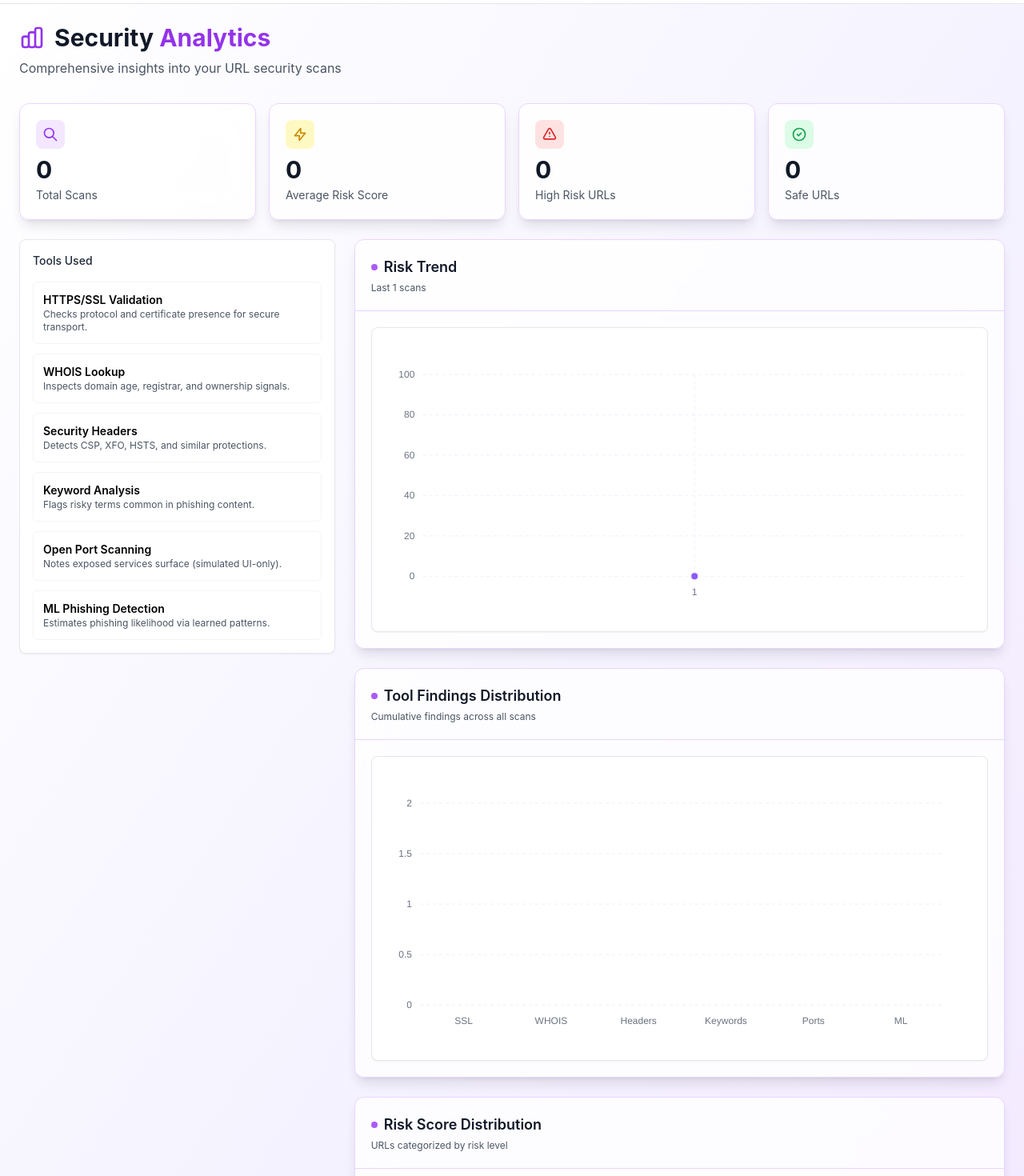
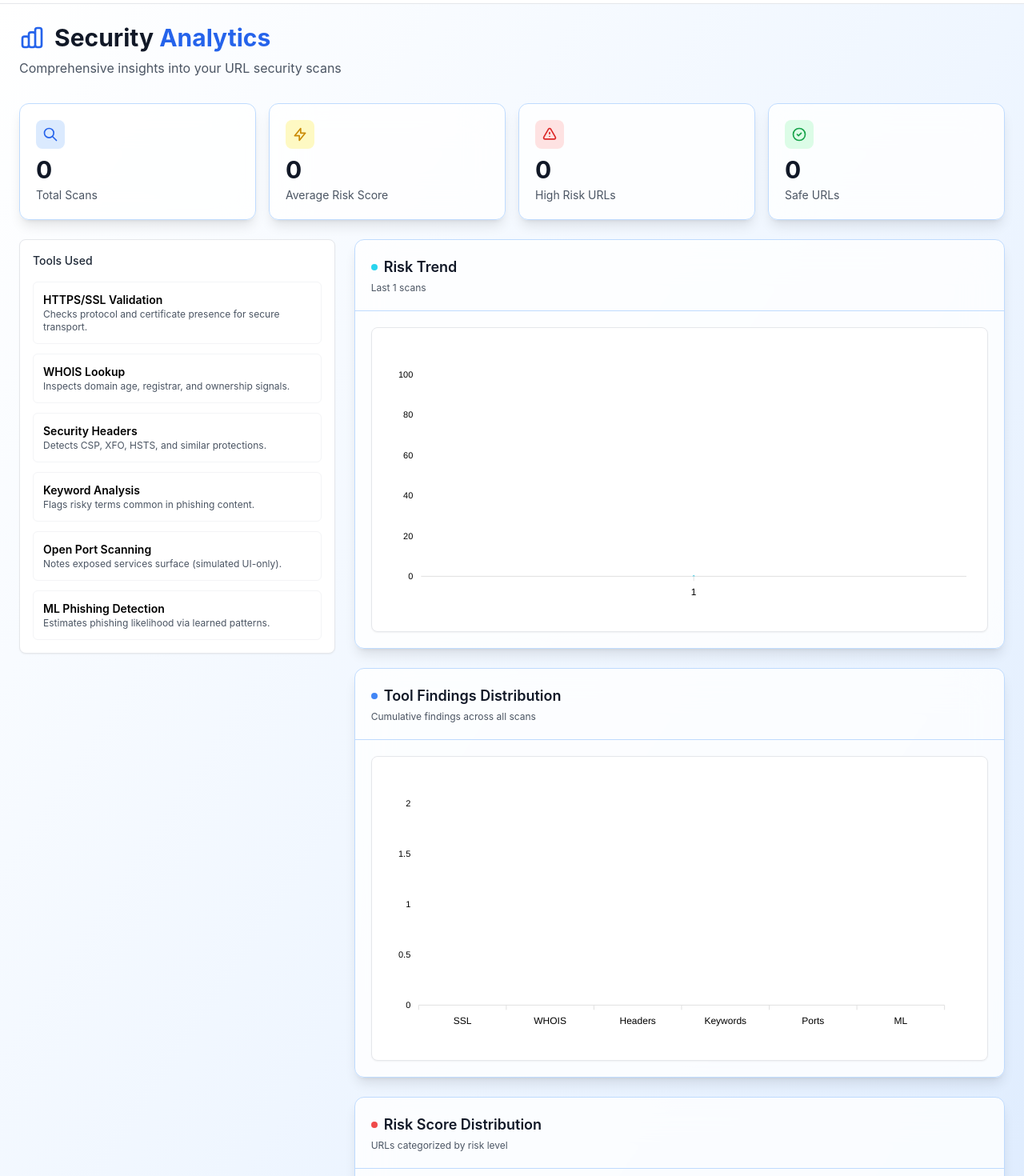
Before and after one commit to Sahana1255/url-checker, a React (Vite) app in the folder frontend/: page /statistics in a window 1280 px wide. Shown: the part 60-1530 px from the top of the page at 80% size. Built offline with nearby package versions, Linux system fonts and the light colour scheme.

Commit message:
statistics

```diff
--- a/frontend/src/pages/Statistics.jsx
+++ b/frontend/src/pages/Statistics.jsx
@@ -14,7 +14,7 @@ function Statistics() {
     [last, history.length]
   );
 
-  // Risk trend line - Updated colors for new primary color
+  // Risk trend line - Updated colors for neon theme
   const riskSeries = useMemo(
     () => [{ name: "Risk", data: last.map((e) => (Number.isFinite(e.riskScore) ? e.riskScore : 0)) }],
     [last]
@@ -23,14 +23,13 @@ function Statistics() {
     () => ({
       chart: {
         toolbar: { show: false },
-        animations: { enabled: true, speed: 800, easing: 'easeout' },
-        background: 'transparent',
-        foreColor: '#6B7280'
+        animations: { enabled: true, speed: 400 },
+        background: 'transparent'
       },
-      stroke: { curve: "smooth", width: 4, colors: ['#8B5CF6'] },
+      stroke: { curve: "smooth", width: 3 },
       dataLabels: { enabled: false },
       grid: {
-        borderColor: 'rgba(139, 92, 246, 0.1)',
+        borderColor: 'var(--grid-color)',
         strokeDashArray: 4,
         xaxis: { lines: { show: true } },
         yaxis: { lines: { show: true } }
@@ -39,33 +38,22 @@ function Statistics() {
         categories: labels,
         tickPlacement: "on",
         labels: {
-          style: { colors: '#6B7280', fontSize: '12px' }
-        },
-        axisBorder: { show: false },
-        axisTicks: { show: false }
+          style: { colors: 'var(--text-secondary)' }
+        }
       },
       yaxis: {
         min: 0,
         max: 100,
         forceNiceScale: true,
         labels: {
-          style: { colors: '#6B7280', fontSize: '12px' }
+          style: { colors: 'var(--text-secondary)' }
         }
       },
-      colors: ["#8B5CF6"], // New primary purple
+      colors: ["#06b6d4"], // Cyan for light mode, will be overridden via CSS variables
       tooltip: {
         theme: 'dark',
         style: {
           fontSize: '12px'
-        }
-      },
-      markers: {
-        size: 5,
-        colors: ['#8B5CF6'],
-        strokeColors: '#fff',
-        strokeWidth: 2,
-        hover: {
-          size: 7
         }
       }
     }),
@@ -89,34 +77,31 @@ function Statistics() {
     () => ({
       chart: {
         toolbar: { show: false },
-        animations: { enabled: true, speed: 800, easing: 'easeout' },
-        background: 'transparent',
-        foreColor: '#6B7280'
+        animations: { enabled: true, speed: 400 },
+        background: 'transparent'
       },
       plotOptions: {
         bar: {
-          borderRadius: 8,
-          columnWidth: "55%",
+          borderRadius: 6,
+          columnWidth: "45%",
           distributed: false
         }
       },
       xaxis: {
         categories: toolOrder,
         labels: {
-          style: { colors: '#6B7280', fontSize: '12px' }
-        },
-        axisBorder: { show: false },
-        axisTicks: { show: false }
+          style: { colors: 'var(--text-secondary)' }
+        }
       },
       yaxis: {
         labels: {
-          style: { colors: '#6B7280', fontSize: '12px' }
+          style: { colors: 'var(--text-secondary)' }
         }
       },
-      colors: ["#8B5CF6"], // New primary purple
+      colors: ["#3b82f6"], // Blue
       dataLabels: { enabled: false },
       grid: {
-        borderColor: 'rgba(139, 92, 246, 0.1)',
+        borderColor: 'var(--grid-color)',
         strokeDashArray: 4
       },
       tooltip: {
@@ -147,34 +132,31 @@ function Statistics() {
     () => ({
       chart: {
         toolbar: { show: false },
-        animations: { enabled: true, speed: 800, easing: 'easeout' },
-        background: 'transparent',
-        foreColor: '#6B7280'
+        animations: { enabled: true, speed: 400 },
+        background: 'transparent'
       },
       plotOptions: {
         bar: {
-          borderRadius: 8,
-          columnWidth: "60%",
+          borderRadius: 6,
+          columnWidth: "50%",
           distributed: true
         }
       },
       xaxis: {
         categories: bucketLabels,
         labels: {
-          style: { colors: '#6B7280', fontSize: '12px' }
-        },
-        axisBorder: { show: false },
-        axisTicks: { show: false }
+          style: { colors: 'var(--text-secondary)' }
+        }
       },
       yaxis: {
         labels: {
-          style: { colors: '#6B7280', fontSize: '12px' }
+          style: { colors: 'var(--text-secondary)' }
         }
       },
-      colors: ["#10B981", "#8B5CF6", "#F59E0B", "#F97316", "#EF4444"], // Purple included in gradient
+      colors: ["#22c55e", "#84cc16", "#eab308", "#f97316", "#ef4444"], // Gradient from green to red
       dataLabels: { enabled: false },
       grid: {
-        borderColor: 'rgba(139, 92, 246, 0.1)',
+        borderColor: 'var(--grid-color)',
         strokeDashArray: 4
       },
       legend: { show: false },
@@ -197,72 +179,72 @@ function Statistics() {
   const safeCount = history.filter(e => (e.riskScore || 0) < 40).length;
 
   return (
-    <div className="min-h-screen bg-gradient-to-br from-white via-violet-50 to-purple-100 dark:from-gray-950 dark:via-gray-900 dark:to-purple-950/20 p-6 transition-all duration-500 ease-in-out">
+    <div className="min-h-screen bg-gradient-to-br from-white via-blue-50 to-blue-100 dark:from-gray-950 dark:via-black dark:to-blue-950/30 p-6">
       {/* Header Section */}
-      <div className="mb-8 transition-all duration-500">
+      <div className="mb-8">
         <div className="flex items-center gap-3 mb-2">
-          <svg className="w-8 h-8 text-purple-600 dark:text-purple-400 transition-colors duration-500" fill="none" stroke="currentColor" viewBox="0 0 24 24">
+          <svg className="w-8 h-8 text-blue-600 dark:text-cyan-400" fill="none" stroke="currentColor" viewBox="0 0 24 24">
             <path strokeLinecap="round" strokeLinejoin="round" strokeWidth={2} d="M9 19v-6a2 2 0 00-2-2H5a2 2 0 00-2 2v6a2 2 0 002 2h2a2 2 0 002-2zm0 0V9a2 2 0 012-2h2a2 2 0 012 2v10m-6 0a2 2 0 002 2h2a2 2 0 002-2m0 0V5a2 2 0 012-2h2a2 2 0 012 2v14a2 2 0 01-2 2h-2a2 2 0 01-2-2z" />
           </svg>
-          <h1 className="text-3xl font-bold text-gray-900 dark:text-white transition-colors duration-500">
-            Security <span className="text-purple-600 dark:text-purple-400 transition-colors duration-500">Analytics</span>
+          <h1 className="text-3xl font-bold text-gray-900 dark:text-white">
+            Security <span className="text-blue-600 dark:text-cyan-400">Analytics</span>
           </h1>
         </div>
-        <p className="text-gray-600 dark:text-gray-400 transition-colors duration-500">Comprehensive insights into your URL security scans</p>
+        <p className="text-gray-600 dark:text-gray-400">Comprehensive insights into your URL security scans</p>
       </div>
 
       {/* Stats Grid */}
       <div className="grid grid-cols-1 sm:grid-cols-2 lg:grid-cols-4 gap-4 mb-6">
         {/* Total Scans */}
-        <div className="bg-white/80 dark:bg-gray-900/80 backdrop-blur-xl border border-purple-200 dark:border-purple-500/30 rounded-xl p-5 shadow-lg dark:shadow-purple-500/10 hover:shadow-xl dark:hover:shadow-purple-500/20 transition-all duration-500 hover:scale-105 hover:border-purple-300 dark:hover:border-purple-400/50">
+        <div className="bg-white/80 dark:bg-black/40 backdrop-blur-xl border border-blue-200 dark:border-cyan-500/30 rounded-xl p-5 shadow-lg dark:shadow-cyan-500/10 hover:shadow-xl dark:hover:shadow-cyan-500/20 transition-all duration-300">
           <div className="flex items-center justify-between mb-2">
-            <div className="p-2 bg-purple-100 dark:bg-purple-500/20 rounded-lg transition-colors duration-500">
-              <svg className="w-5 h-5 text-purple-600 dark:text-purple-400 transition-colors duration-500" fill="none" stroke="currentColor" viewBox="0 0 24 24">
+            <div className="p-2 bg-blue-100 dark:bg-cyan-500/20 rounded-lg">
+              <svg className="w-5 h-5 text-blue-600 dark:text-cyan-400" fill="none" stroke="currentColor" viewBox="0 0 24 24">
                 <path strokeLinecap="round" strokeLinejoin="round" strokeWidth={2} d="M21 21l-6-6m2-5a7 7 0 11-14 0 7 7 0 0114 0z" />
               </svg>
             </div>
           </div>
-          <div className="text-3xl font-bold text-gray-900 dark:text-white mb-1 transition-colors duration-500">{totalScans}</div>
-          <div className="text-sm text-gray-600 dark:text-gray-400 transition-colors duration-500">Total Scans</div>
+          <div className="text-3xl font-bold text-gray-900 dark:text-white mb-1">{totalScans}</div>
+          <div className="text-sm text-gray-600 dark:text-gray-400">Total Scans</div>
         </div>
 
         {/* Average Risk */}
-        <div className="bg-white/80 dark:bg-gray-900/80 backdrop-blur-xl border border-purple-200 dark:border-purple-500/30 rounded-xl p-5 shadow-lg dark:shadow-purple-500/10 hover:shadow-xl dark:hover:shadow-purple-500/20 transition-all duration-500 hover:scale-105 hover:border-purple-300 dark:hover:border-purple-400/50">
+        <div className="bg-white/80 dark:bg-black/40 backdrop-blur-xl border border-blue-200 dark:border-cyan-500/30 rounded-xl p-5 shadow-lg dark:shadow-cyan-500/10 hover:shadow-xl dark:hover:shadow-cyan-500/20 transition-all duration-300">
           <div className="flex items-center justify-between mb-2">
-            <div className="p-2 bg-yellow-100 dark:bg-yellow-500/20 rounded-lg transition-colors duration-500">
-              <svg className="w-5 h-5 text-yellow-600 dark:text-yellow-400 transition-colors duration-500" fill="none" stroke="currentColor" viewBox="0 0 24 24">
+            <div className="p-2 bg-yellow-100 dark:bg-yellow-500/20 rounded-lg">
+              <svg className="w-5 h-5 text-yellow-600 dark:text-yellow-400" fill="none" stroke="currentColor" viewBox="0 0 24 24">
                 <path strokeLinecap="round" strokeLinejoin="round" strokeWidth={2} d="M13 10V3L4 14h7v7l9-11h-7z" />
               </svg>
             </div>
           </div>
-          <div className="text-3xl font-bold text-gray-900 dark:text-white mb-1 transition-colors duration-500">{avgRisk}</div>
-          <div className="text-sm text-gray-600 dark:text-gray-400 transition-colors duration-500">Average Risk Score</div>
+          <div className="text-3xl font-bold text-gray-900 dark:text-white mb-1">{avgRisk}</div>
+          <div className="text-sm text-gray-600 dark:text-gray-400">Average Risk Score</div>
         </div>
 
         {/* High Risk URLs */}
-        <div className="bg-white/80 dark:bg-gray-900/80 backdrop-blur-xl border border-purple-200 dark:border-purple-500/30 rounded-xl p-5 shadow-lg dark:shadow-purple-500/10 hover:shadow-xl dark:hover:shadow-purple-500/20 transition-all duration-500 hover:scale-105 hover:border-purple-300 dark:hover:border-purple-400/50">
+        <div className="bg-white/80 dark:bg-black/40 backdrop-blur-xl border border-blue-200 dark:border-cyan-500/30 rounded-xl p-5 shadow-lg dark:shadow-cyan-500/10 hover:shadow-xl dark:hover:shadow-cyan-500/20 transition-all duration-300">
           <div className="flex items-center justify-between mb-2">
-            <div className="p-2 bg-red-100 dark:bg-red-500/20 rounded-lg transition-colors duration-500">
-              <svg className="w-5 h-5 text-red-600 dark:text-red-400 transition-colors duration-500" fill="none" stroke="currentColor" viewBox="0 0 24 24">
+            <div className="p-2 bg-red-100 dark:bg-red-500/20 rounded-lg">
+              <svg className="w-5 h-5 text-red-600 dark:text-red-400" fill="none" stroke="currentColor" viewBox="0 0 24 24">
                 <path strokeLinecap="round" strokeLinejoin="round" strokeWidth={2} d="M12 9v2m0 4h.01m-6.938 4h13.856c1.54 0 2.502-1.667 1.732-3L13.732 4c-.77-1.333-2.694-1.333-3.464 0L3.34 16c-.77 1.333.192 3 1.732 3z" />
               </svg>
             </div>
           </div>
-          <div className="text-3xl font-bold text-gray-900 dark:text-white mb-1 transition-colors duration-500">{highRiskCount}</div>
-          <div className="text-sm text-gray-600 dark:text-gray-400 transition-colors duration-500">High Risk URLs</div>
+          <div className="text-3xl font-bold text-gray-900 dark:text-white mb-1">{highRiskCount}</div>
+          <div className="text-sm text-gray-600 dark:text-gray-400">High Risk URLs</div>
         </div>
 
         {/* Safe URLs */}
-        <div className="bg-white/80 dark:bg-gray-900/80 backdrop-blur-xl border border-purple-200 dark:border-purple-500/30 rounded-xl p-5 shadow-lg dark:shadow-purple-500/10 hover:shadow-xl dark:hover:shadow-purple-500/20 transition-all duration-500 hover:scale-105 hover:border-purple-300 dark:hover:border-purple-400/50">
+        <div className="bg-white/80 dark:bg-black/40 backdrop-blur-xl border border-blue-200 dark:border-cyan-500/30 rounded-xl p-5 shadow-lg dark:shadow-cyan-500/10 hover:shadow-xl dark:hover:shadow-cyan-500/20 transition-all duration-300">
           <div className="flex items-center justify-between mb-2">
-            <div className="p-2 bg-green-100 dark:bg-green-500/20 rounded-lg transition-colors duration-500">
-              <svg className="w-5 h-5 text-green-600 dark:text-green-400 transition-colors duration-500" fill="none" stroke="currentColor" viewBox="0 0 24 24">
+            <div className="p-2 bg-green-100 dark:bg-green-500/20 rounded-lg">
+              <svg className="w-5 h-5 text-green-600 dark:text-green-400" fill="none" stroke="currentColor" viewBox="0 0 24 24">
                 <path strokeLinecap="round" strokeLinejoin="round" strokeWidth={2} d="M9 12l2 2 4-4m6 2a9 9 0 11-18 0 9 9 0 0118 0z" />
               </svg>
             </div>
           </div>
-          <div className="text-3xl font-bold text-gray-900 dark:text-white mb-1 transition-colors duration-500">{safeCount}</div>
-          <div className="text-sm text-gray-600 dark:text-gray-400 transition-colors duration-500">Safe URLs</div>
+          <div className="text-3xl font-bold text-gray-900 dark:text-white mb-1">{safeCount}</div>
+          <div className="text-sm text-gray-600 dark:text-gray-400">Safe URLs</div>
         </div>
       </div>
 
@@ -276,13 +258,13 @@ function Statistics() {
         {/* Charts - Right Column */}
         <div className="lg:col-span-2 space-y-6">
           {/* Risk Trend Line Chart */}
-          <div className="bg-white/80 dark:bg-gray-900/80 backdrop-blur-xl border border-purple-200 dark:border-purple-500/30 rounded-xl shadow-lg dark:shadow-purple-500/10 overflow-hidden hover:shadow-xl dark:hover:shadow-purple-500/20 transition-all duration-500 hover:border-purple-300 dark:hover:border-purple-400/50">
-            <div className="p-5 border-b border-purple-200 dark:border-purple-500/30 transition-colors duration-500">
+          <div className="bg-white/80 dark:bg-black/40 backdrop-blur-xl border border-blue-200 dark:border-cyan-500/30 rounded-xl shadow-lg dark:shadow-cyan-500/10 overflow-hidden hover:shadow-xl dark:hover:shadow-cyan-500/20 transition-all duration-300">
+            <div className="p-5 border-b border-blue-200 dark:border-cyan-500/30">
               <div className="flex items-center gap-2">
-                <div className="w-2 h-2 rounded-full bg-purple-500 dark:bg-purple-400 animate-pulse transition-colors duration-500"></div>
-                <h3 className="text-lg font-semibold text-gray-900 dark:text-white transition-colors duration-500">Risk Trend</h3>
+                <div className="w-2 h-2 rounded-full bg-cyan-400 dark:bg-cyan-400 animate-pulse"></div>
+                <h3 className="text-lg font-semibold text-gray-900 dark:text-white">Risk Trend</h3>
               </div>
-              <p className="text-xs text-gray-600 dark:text-gray-400 mt-1 transition-colors duration-500">Last {last.length} scans</p>
+              <p className="text-xs text-gray-600 dark:text-gray-400 mt-1">Last {last.length} scans</p>
             </div>
             <div className="p-5">
               <LineCard
@@ -296,13 +278,13 @@ function Statistics() {
           </div>
 
           {/* Tool Findings Bar Chart */}
-          <div className="bg-white/80 dark:bg-gray-900/80 backdrop-blur-xl border border-purple-200 dark:border-purple-500/30 rounded-xl shadow-lg dark:shadow-purple-500/10 overflow-hidden hover:shadow-xl dark:hover:shadow-purple-500/20 transition-all duration-500 hover:border-purple-300 dark:hover:border-purple-400/50">
-            <div className="p-5 border-b border-purple-200 dark:border-purple-500/30 transition-colors duration-500">
+          <div className="bg-white/80 dark:bg-black/40 backdrop-blur-xl border border-blue-200 dark:border-cyan-500/30 rounded-xl shadow-lg dark:shadow-cyan-500/10 overflow-hidden hover:shadow-xl dark:hover:shadow-cyan-500/20 transition-all duration-300">
+            <div className="p-5 border-b border-blue-200 dark:border-cyan-500/30">
               <div className="flex items-center gap-2">
-                <div className="w-2 h-2 rounded-full bg-purple-500 dark:bg-purple-400 animate-pulse transition-colors duration-500"></div>
-                <h3 className="text-lg font-semibold text-gray-900 dark:text-white transition-colors duration-500">Tool Findings Distribution</h3>
+                <div className="w-2 h-2 rounded-full bg-blue-500 dark:bg-cyan-400 animate-pulse"></div>
+                <h3 className="text-lg font-semibold text-gray-900 dark:text-white">Tool Findings Distribution</h3>
               </div>
-              <p className="text-xs text-gray-600 dark:text-gray-400 mt-1 transition-colors duration-500">Cumulative findings across all scans</p>
+              <p className="text-xs text-gray-600 dark:text-gray-400 mt-1">Cumulative findings across all scans</p>
             </div>
             <div className="p-5">
               <BarCard
@@ -316,13 +298,13 @@ function Statistics() {
           </div>
 
           {/* Risk Distribution Bar Chart */}
-          <div className="bg-white/80 dark:bg-gray-900/80 backdrop-blur-xl border border-purple-200 dark:border-purple-500/30 rounded-xl shadow-lg dark:shadow-purple-500/10 overflow-hidden hover:shadow-xl dark:hover:shadow-purple-500/20 transition-all duration-500 hover:border-purple-300 dark:hover:border-purple-400/50">
-            <div className="p-5 border-b border-purple-200 dark:border-purple-500/30 transition-colors duration-500">
+          <div className="bg-white/80 dark:bg-black/40 backdrop-blur-xl border border-blue-200 dark:border-cyan-500/30 rounded-xl shadow-lg dark:shadow-cyan-500/10 overflow-hidden hover:shadow-xl dark:hover:shadow-cyan-500/20 transition-all duration-300">
+            <div className="p-5 border-b border-blue-200 dark:border-cyan-500/30">
               <div className="flex items-center gap-2">
-                <div className="w-2 h-2 rounded-full bg-purple-500 dark:bg-purple-400 animate-pulse transition-colors duration-500"></div>
-                <h3 className="text-lg font-semibold text-gray-900 dark:text-white transition-colors duration-500">Risk Score Distribution</h3>
+                <div className="w-2 h-2 rounded-full bg-red-500 dark:bg-cyan-400 animate-pulse"></div>
+                <h3 className="text-lg font-semibold text-gray-900 dark:text-white">Risk Score Distribution</h3>
               </div>
-              <p className="text-xs text-gray-600 dark:text-gray-400 mt-1 transition-colors duration-500">URLs categorized by risk level</p>
+              <p className="text-xs text-gray-600 dark:text-gray-400 mt-1">URLs categorized by risk level</p>
             </div>
             <div className="p-5">
               <BarCard
```
